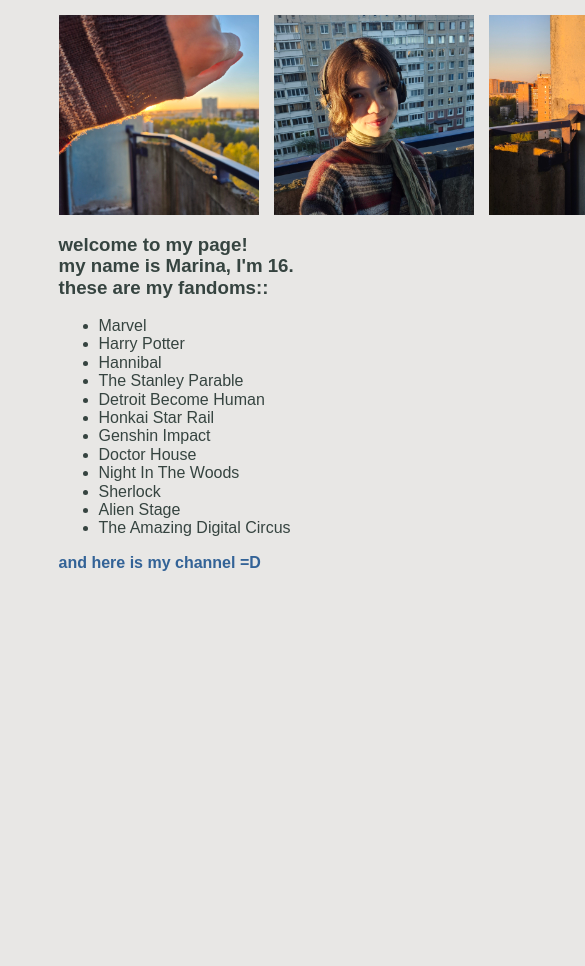
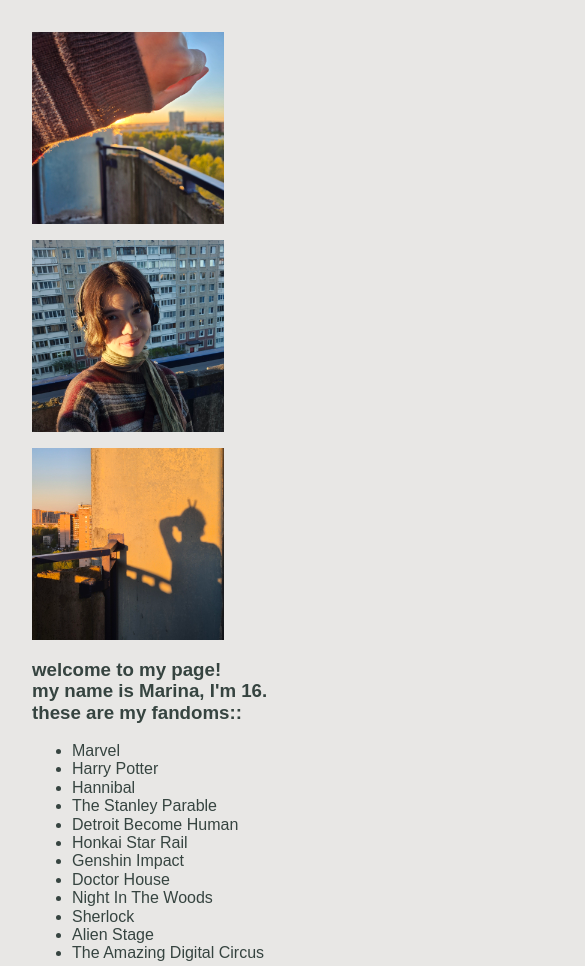
Before and after one commit to marusuasal-tech/my-website, a plain HTML site: page index.html in a window 390 px wide. Shown: the top 966 px of the page, 585 px wide, since content can reach past the window. Before the commit the page ends 844 px from the top, so only its background shows below. Drawn offline with Linux system fonts and the light colour scheme.

Commit message:
adaptation for mobile phone

```diff
--- a/css/style.css
+++ b/css/style.css
@@ -1,20 +1,20 @@
 body {
   background-color: #e8e7e5;
   color: #364440;
-  width: 70%;
-  margin: 0 auto;
+  margin: 2em;
   font-family: "Gotham Pro", sans-serif;
+  font-size: 16px;
+  font-weight: 400;
 }
 
 div.img {
-  margin-top: 15px;
   display: flex;
-  justify-items: center;
-  gap: 15px;
+  flex-wrap: wrap;
+  gap: 1em;
 }
 
 img {
-  width: 200px;
+  width: 12em;
   height: auto;
 }
 
```
